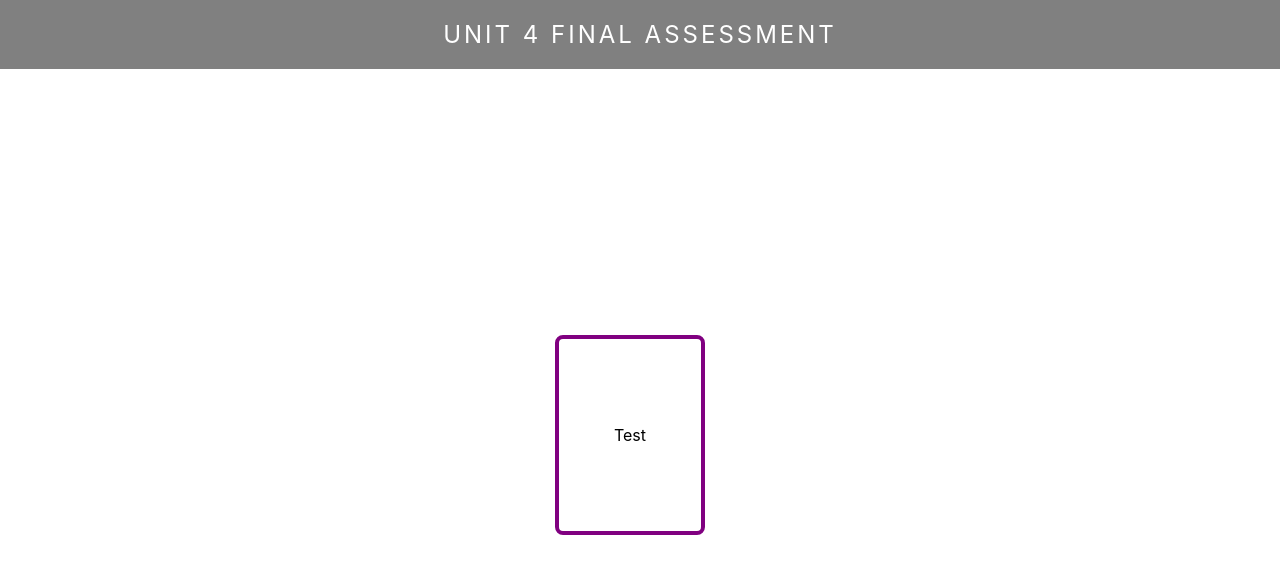
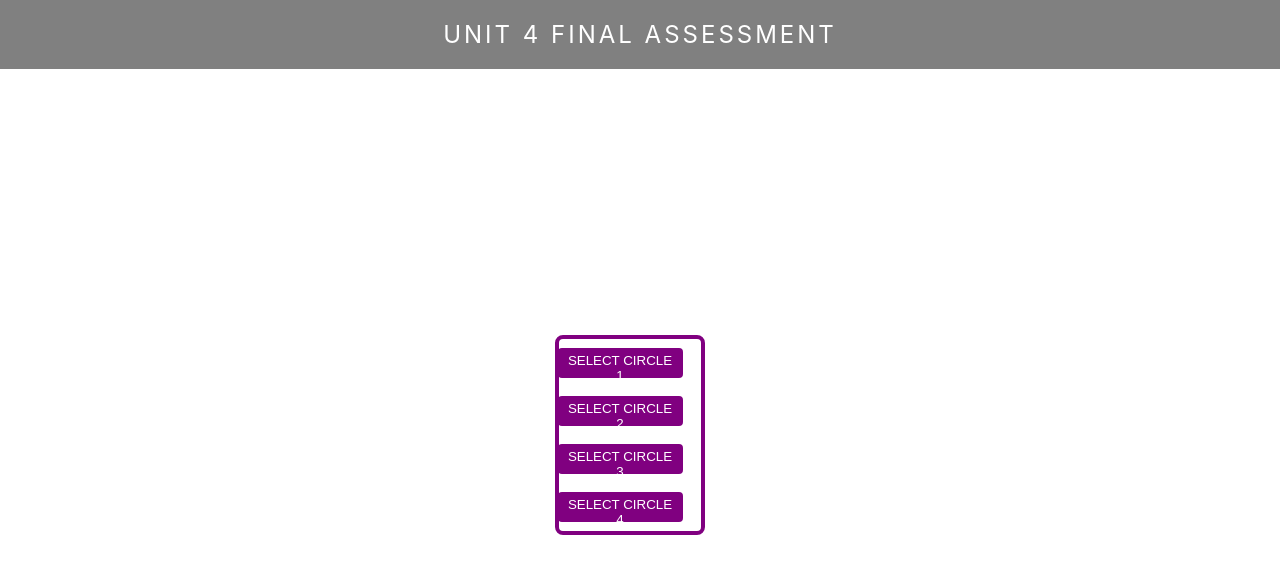
Before and after one commit to bearcodes870/project-4-assessment, a React (Create React App) app: page / in a window 1280 px wide. Shown: the top 574 px of the page. Built offline with nearby package versions, Linux system fonts and the light colour scheme.

Commit message:
circleselector fixed

```diff
--- a/src/components/CircleSelector/CircleSelector.jsx
+++ b/src/components/CircleSelector/CircleSelector.jsx
@@ -1,7 +1,12 @@
 import './CircleSelector.css';
 
 const GuessPeg = () => (
-    <div className='CircleSelector'>Test</div>
+    <container className='CircleSelector'>
+        <button className='CircleSelector button'>Select Circle 1</button>
+        <button className='CircleSelector button'>Select Circle 2</button>
+        <button className='CircleSelector button'>Select Circle 3</button>
+        <button className='CircleSelector button'>Select Circle 4</button>
+    </container>
   );
 
   export default GuessPeg;
```
